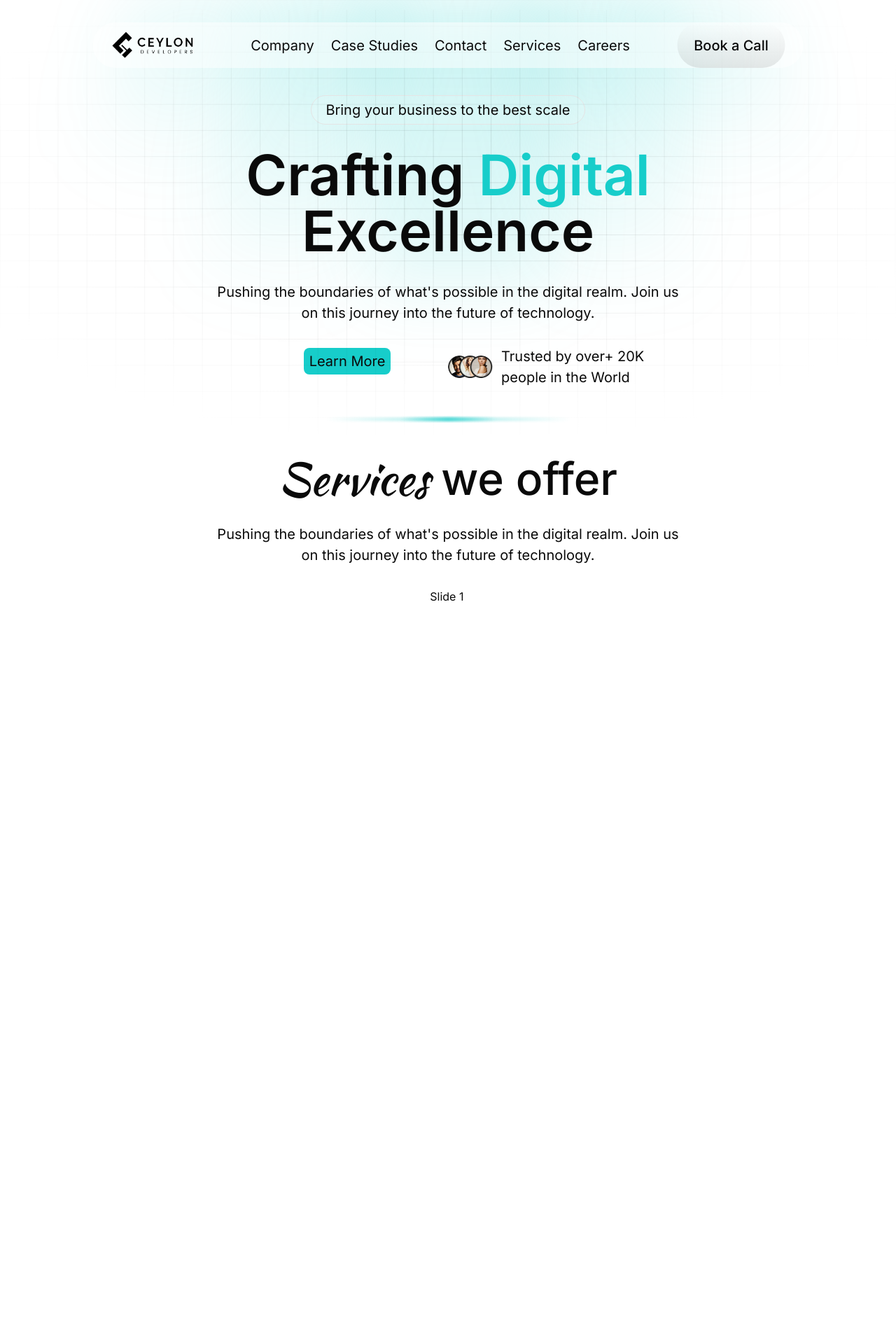
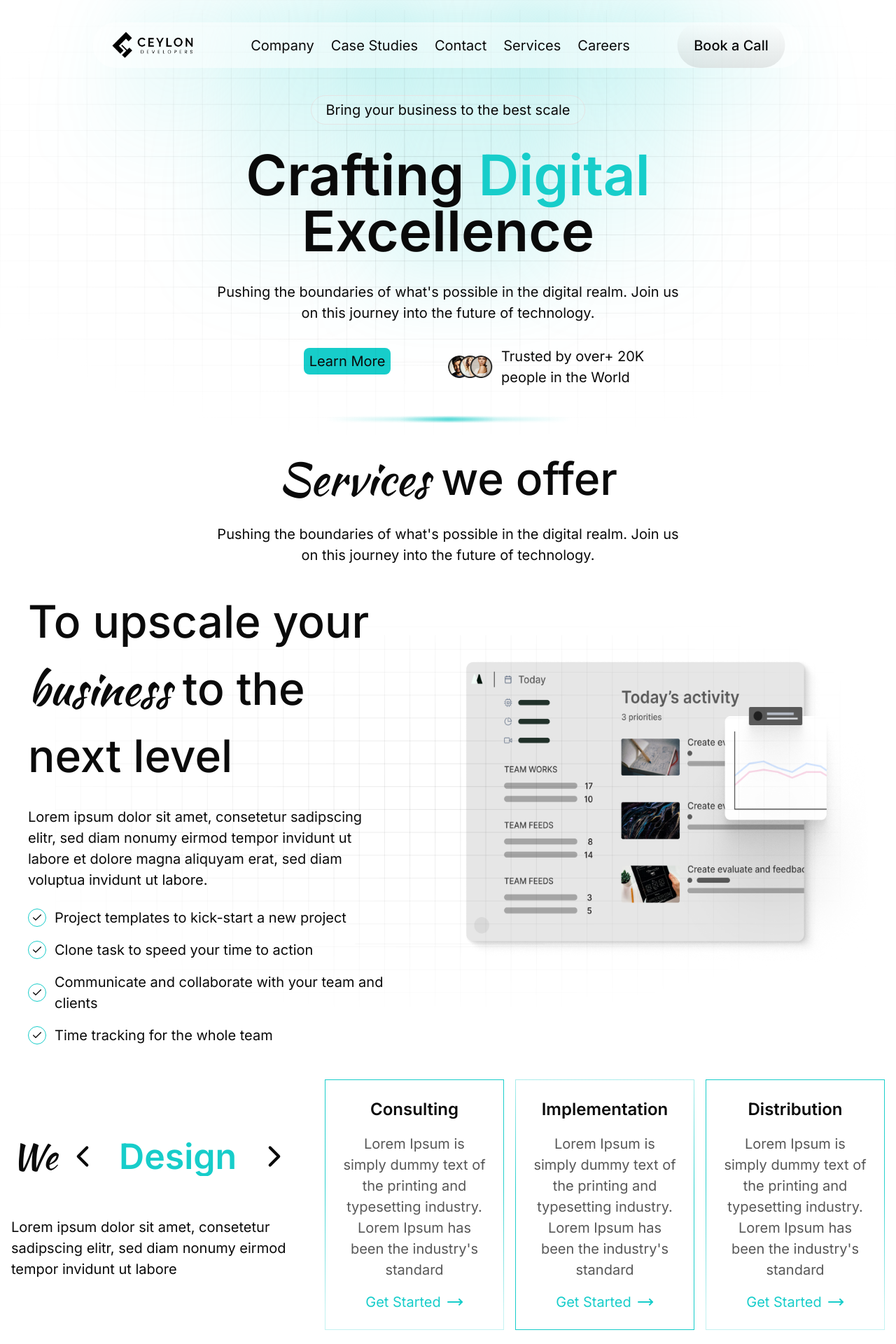
Before and after one commit to Roshen-Perera/ceylon-developers-portfolio, a Next.js app: page / in a window 1280 px wide. Shown: the top 1920 px of the page at 70% size. Built offline with nearby package versions, Linux system fonts and the light colour scheme.

Commit message:
Comment out ServiceCarousel component in Services for future reference

```diff
--- a/components/services.tsx
+++ b/components/services.tsx
@@ -19,7 +19,7 @@ const Services = () => {
           </P>
         </div>
         <div className="mt-8">
-          <ServiceCarousel />
+          {/*<ServiceCarousel />*/}
         </div>
       </div>
     </>
```
